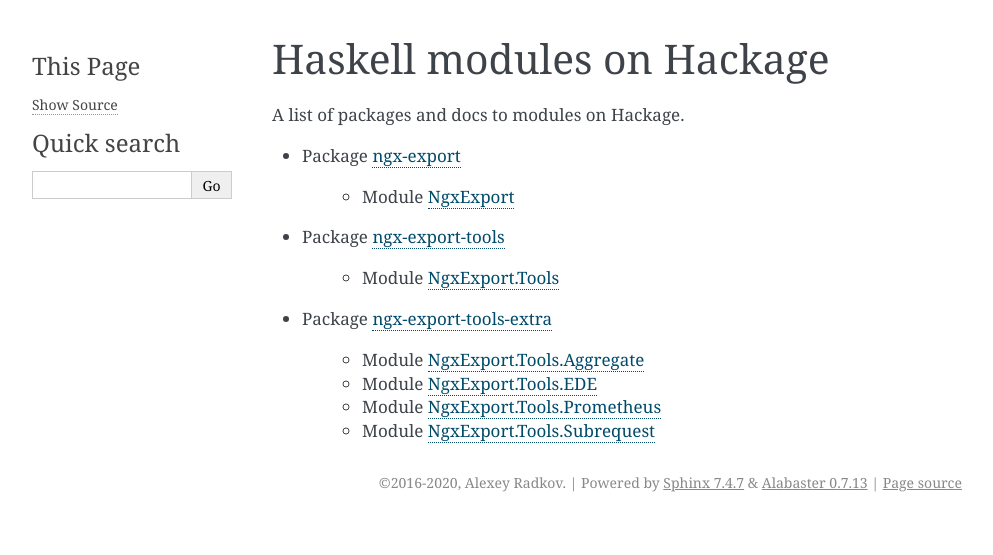
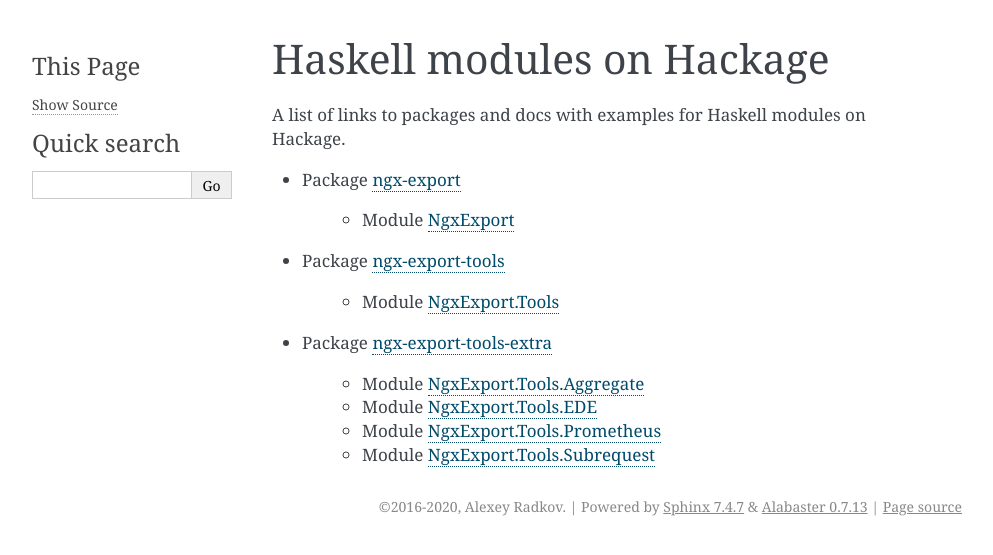
Before and after one commit to lyokha/nginx-haskell-module, a Sphinx documentation site: the page built from docs/haskell_modules_on_hackage.rst, in a window 1280 px wide. Shown: the top 555 px of the page, without its empty margins (148-1141 px from the left). Built offline with Sphinx 7.4.7, drawn with Linux system fonts in a browser that asks for light colours.

```diff
--- a/docs/haskell_modules_on_hackage.rst
+++ b/docs/haskell_modules_on_hackage.rst
@@ -1,7 +1,8 @@
 Haskell modules on Hackage
 ==========================
 
-A list of packages and docs to modules on Hackage.
+A list of links to packages and docs with examples for Haskell modules on
+Hackage.
 
 * Package `ngx-export <https://hackage.haskell.org/package/ngx-export>`__
 
```
Also changed, not shown: .travis.yml.
